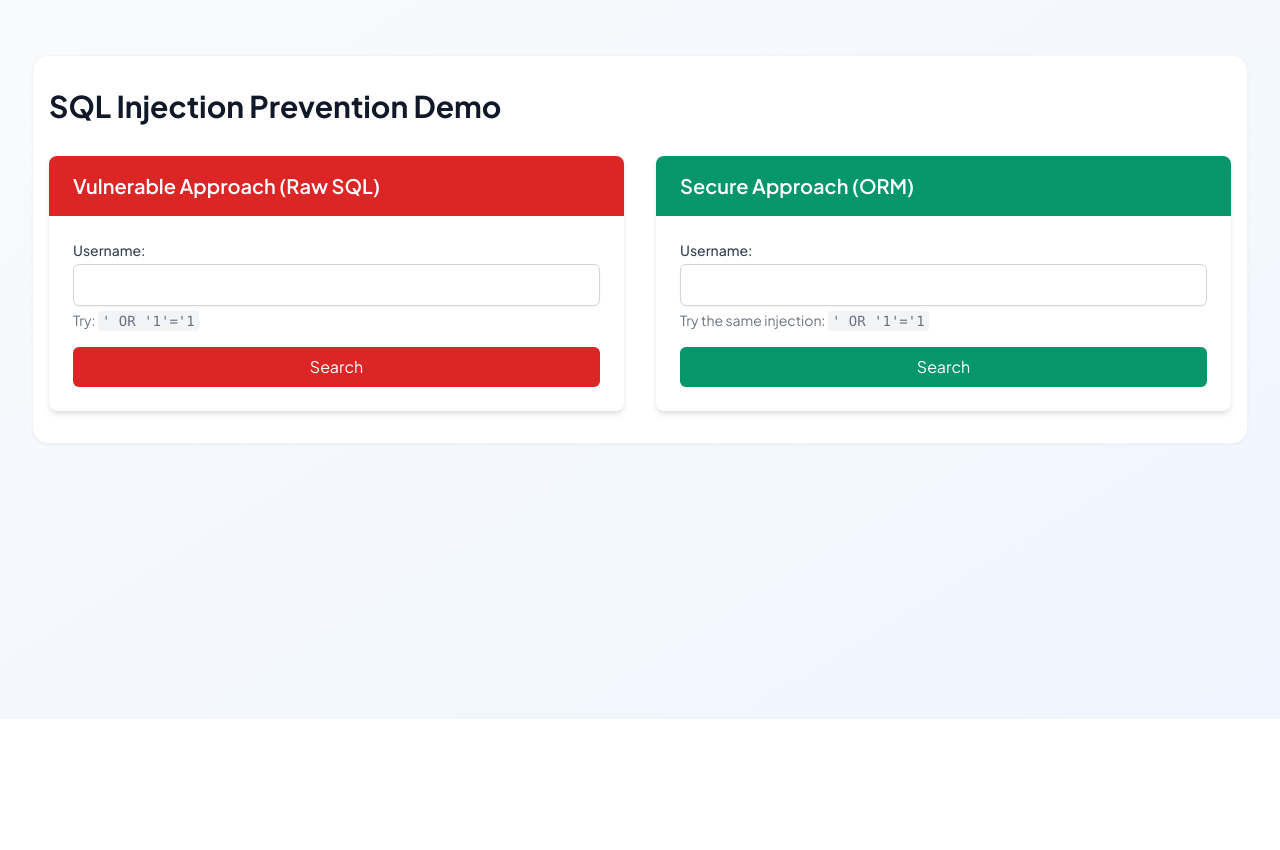
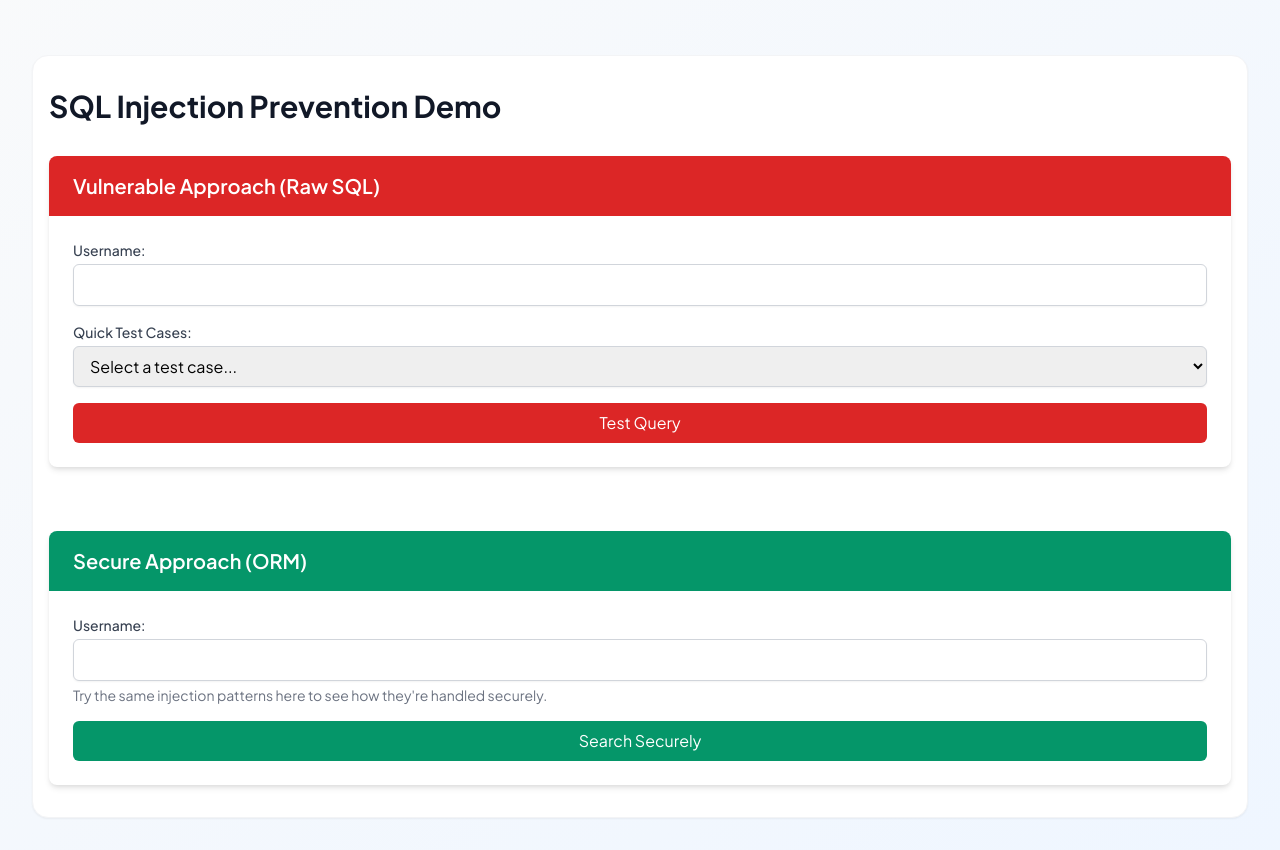
Before and after one commit to ronnie-nguru/Ronnie-Nguru-IS-Project-2, a Flask app: page /sqli_demo in a window 1280 px wide. Shown: the part 81-931 px from the top of the page. Before the commit the page ends 800 px from the top, so only its background shows below. Run offline with Flask 3, Linux system fonts and the light colour scheme; data comes from the database, SQL or seed files in the repository; some libraries are stand-ins or nearby versions.

Commit message:
sqli demo

```diff
--- a/web-application/app/routes/main.py
+++ b/web-application/app/routes/main.py
@@ -5,6 +5,8 @@ import os
 from config import config
 from app.models import storage
 from app.models.user import User
+import time
+from datetime import datetime
 
 config_name = os.environ.get('BANK_SPHERE_CONFIG') or 'default'
 
@@ -36,27 +38,112 @@ def faq():
     return render_template('main/faq.html')
 
 
+def init_test_db():
+    """Initialize test database with sample data"""
+    conn = sqlite3.connect("data-dev.sqlite")
+    cursor = conn.cursor()
+    try:
+        # Create users table if it doesn't exist
+        cursor.execute("""
+            CREATE TABLE IF NOT EXISTS test_users (
+                id INTEGER PRIMARY KEY,
+                username TEXT NOT NULL,
+                password TEXT NOT NULL,
+                email TEXT,
+                created_at TEXT
+            )
+        """)
+
+        # Create a secondary table for UNION injection tests
+        cursor.execute("""
+            CREATE TABLE IF NOT EXISTS test_user_details (
+                user_id INTEGER PRIMARY KEY,
+                address TEXT,
+                phone TEXT,
+                FOREIGN KEY (user_id) REFERENCES test_users (id)
+            )
+        """)
+
+        # Insert sample data if table is empty
+        cursor.execute("SELECT COUNT(*) FROM test_users")
+        if cursor.fetchone()[0] == 0:
+            sample_data = [
+                ('admin', 'admin123', 'admin@example.com', datetime.now().isoformat()),
+                ('user1', 'pass123', 'user1@example.com', datetime.now().isoformat()),
+                ('test_user', 'test123', 'test@example.com', datetime.now().isoformat())
+            ]
+            cursor.executemany(
+                "INSERT INTO test_users (username, password, email, created_at) VALUES (?, ?, ?, ?)",
+                sample_data
+            )
+
+            # Insert sample user details
+            cursor.execute("""
+                INSERT INTO test_user_details (user_id, address, phone)
+                VALUES (1, '123 Admin St', '555-0123')
+            """)
+
+        conn.commit()
+    except sqlite3.Error as e:
+        print(f"Database initialization error: {e}")
+    finally:
+        conn.close()
+
 @main.route('/sqli_demo', methods=['GET', 'POST'])
 def vulnerable_search():
     results = []
     unsafe_query = ''
 
+    if request.method == 'GET':
+        init_test_db()
+
     if request.method == 'POST':
         username = request.form['username']
 
-        unsafe_query = f"SELECT * FROM users WHERE username = '{username}'"
+        # Record the start time for timing attacks
+        start_time = time.time()
+
+        unsafe_query = f"SELECT * FROM test_users WHERE username = '{username}'"
 
         try:
-            print(config[config_name].SQLALCHEMY_DATABASE_URI)
             conn = sqlite3.connect("data-dev.sqlite")
             cursor = conn.cursor()
+
+            # Set a timeout for time-based attacks
+            conn.execute("PRAGMA busy_timeout = 5000")  # 5 second timeout
+
             cursor.execute(unsafe_query)
             results = cursor.fetchall()
-            flash(
-                f'Found {len(results)} results', 'warning')
+
+            # Handle time-based injection detection
+            execution_time = time.time() - start_time
+            if execution_time > 2:  # If query took more than 2 seconds
+                flash(f'Query took {execution_time:.2f} seconds to execute', 'warning')
+
+            # Detect potential UNION-based attacks
+            if ' UNION ' in username.upper():
+                flash('UNION-based query detected', 'warning')
+
+            # Detect potential information schema queries
+            if 'sqlite_master' in username.lower():
+                flash('Attempt to query database schema detected', 'warning')
+
+            flash(f'Found {len(results)} results', 'warning')
+
+            # Log the query for demonstration purposes
+            print(f"Executed query: {unsafe_query}")
 
         except sqlite3.Error as e:
-            flash(f'SQL Error: {str(e)}', 'danger')
+            error_msg = str(e)
+            flash(f'SQL Error: {error_msg}', 'danger')
+
+            # Provide helpful hints for different types of errors
+            if 'no such table' in error_msg.lower():
+                flash('Hint: Table might not exist or database structure is different', 'info')
+            elif 'syntax error' in error_msg.lower():
+                flash('Hint: SQL syntax error in injection attempt', 'info')
+            elif 'no such column' in error_msg.lower():
+                flash('Hint: Column name might be incorrect or database structure is different', 'info')
 
         finally:
             if 'conn' in locals():
@@ -68,15 +155,27 @@ def vulnerable_search():
         unsafe_query=html.escape(unsafe_query)
     )
 
+@main.route('/secure', methods=['GET', 'POST'])
+def secure_search():
+    if request.method == 'GET':
+        return render_template('sqli_test.html')
 
-@main.route('/secure', methods=['POST'])
-def secure_search():
     username = request.form['username']
+    results = []
 
     session = storage.get_session()
     try:
+        # Demonstrate proper parameter binding
         results = session.query(User).filter(User.username == username).all()
-        flash(f'Found {len(results)} results', 'info')
+
+        if results:
+            flash(f'Found {len(results)} results securely', 'info')
+        else:
+            flash('No results found', 'info')
+
+        # Show how the secure query is constructed
+        flash(f'Secure query used parameterized binding: User.username == ?', 'info')
+
     except Exception as e:
         flash(f'Error: {str(e)}', 'danger')
         results = []
--- a/web-application/app/templates/sqli_test.html
+++ b/web-application/app/templates/sqli_test.html
@@ -6,7 +6,8 @@
 <div class="container mx-auto px-4 py-8 max-w-7xl">
     <h1 class="text-3xl font-bold text-gray-900 mb-8">SQL Injection Prevention Demo</h1>
 
-        <div class="grid grid-cols-1 md:grid-cols-2 gap-8">
+    <div class="grid grid-cols-1 gap-8">
+        <!-- Vulnerable Section -->
         <div class="bg-white rounded-lg shadow-md overflow-hidden">
             <div class="bg-red-600 text-white px-6 py-4">
                 <h2 class="text-xl font-semibold">Vulnerable Approach (Raw SQL)</h2>
@@ -18,11 +19,39 @@
                         <input type="text" name="username"
                             class="w-full px-3 py-2 border border-gray-300 rounded-md shadow-sm focus:outline-none focus:ring-2 focus:ring-red-500 focus:border-red-500"
                             required>
-                            <p class="mt-1 text-sm text-gray-500">Try: <code class="bg-gray-100 px-1 py-0.5 rounded">' OR '1'='1</code></p>
+
+                        <!-- Test Cases Dropdown -->
+                        <div class="mt-4">
+                            <label class="block text-sm font-medium text-gray-700 mb-1">Quick Test Cases:</label>
+                            <select id="testCases" onchange="document.getElementsByName('username')[0].value=this.value"
+                                class="w-full px-3 py-2 border border-gray-300 rounded-md shadow-sm focus:outline-none focus:ring-2 focus:ring-red-500 focus:border-red-500">
+                                <option value="">Select a test case...</option>
+                                <optgroup label="Basic Injection">
+                                    <option value="' OR '1'='1">Basic TRUE condition</option>
+                                    <option value="' OR 1=1--">Comment out rest of query</option>
+                                    <option value="admin'--">Login bypass</option>
+                                </optgroup>
+                                <optgroup label="UNION Attacks">
+                                    <option value="' UNION SELECT id,username,NULL,NULL,NULL FROM test_user_details--">UNION two columns</option>
+                                    <option value="' UNION SELECT user_id,address,phone,NULL,NULL FROM test_user_details--">UNION user_details columns</option>
+                                    <option value="' UNION SELECT id,username,email,password,created_at FROM test_users--">UNION users extraction</option>
+                                </optgroup>
+                                <optgroup label="Information Gathering">
+                                    <option value="' ORDER BY 1--">Column count (ORDER BY 1)</option>
+                                    <option value="' AND 1=CONVERT(int,@@version)--">Version detection</option>
+                                    <option value="' AND 1=1 WAITFOR DELAY '0:0:5'--">Time-based test</option>
+                                </optgroup>
+                                <optgroup label="Error Based">
+                                    <option value="' AND 1=CONVERT(int,(SELECT @@version))--">Error-based version</option>
+                                    <option value="' AND 1=CONVERT(int,(SELECT top 1 name FROM sysobjects))--">Error-based table names</option>
+                                </optgroup>
+                            </select>
                         </div>
+                    </div>
+
                     <button type="submit"
                         class="w-full bg-red-600 text-white py-2 px-4 rounded-md hover:bg-red-700 focus:outline-none focus:ring-2 focus:ring-red-500 focus:ring-offset-2">
-                            Search
+                        Test Query
                     </button>
                 </form>
 
@@ -30,19 +59,30 @@
                 <div class="mt-6 space-y-4">
                     <div>
                         <h3 class="text-lg font-medium text-gray-900">Raw SQL Query:</h3>
-                            <div class="mt-2 bg-gray-50 rounded-md p-4 font-mono text-sm">
+                        <div class="mt-2 bg-gray-50 rounded-md p-4 font-mono text-sm overflow-x-auto">
                             {{ unsafe_query }}
                         </div>
                     </div>
+
                     <div>
                         <h3 class="text-lg font-medium text-gray-900">Results:</h3>
-                            <ul class="mt-2 space-y-2">
+                        <div class="mt-2">
+                            <div class="overflow-x-auto">
+                                <table class="min-w-full divide-y divide-gray-200">
+                                    <tbody class="bg-white divide-y divide-gray-200">
                                         {% for user in unsafe_results %}
-                                <li class="bg-gray-50 p-3 rounded-md">
-                                    ID: {{ user[0] }}, Username: {{ user[1] }}, Password: {{ user[2] }}
-                                </li>
+                                        <tr class="hover:bg-gray-50">
+                                            {% for field in user %}
+                                            <td class="px-6 py-4 whitespace-nowrap text-sm text-gray-500">
+                                                {{ field }}
+                                            </td>
                                             {% endfor %}
-                            </ul>
+                                        </tr>
+                                        {% endfor %}
+                                    </tbody>
+                                </table>
+                            </div>
+                        </div>
                     </div>
                 </div>
                 {% endif %}
@@ -50,7 +90,7 @@
         </div>
 
         <!-- Secure Section -->
-            <div class="bg-white rounded-lg shadow-md overflow-hidden">
+        <div class="bg-white rounded-lg shadow-md overflow-hidden mt-8">
             <div class="bg-green-600 text-white px-6 py-4">
                 <h2 class="text-xl font-semibold">Secure Approach (ORM)</h2>
             </div>
@@ -61,24 +101,32 @@
                         <input type="text" name="username"
                             class="w-full px-3 py-2 border border-gray-300 rounded-md shadow-sm focus:outline-none focus:ring-2 focus:ring-green-500 focus:border-green-500"
                             required>
-                            <p class="mt-1 text-sm text-gray-500">Try the same injection: <code class="bg-gray-100 px-1 py-0.5 rounded">' OR '1'='1</code></p>
+                        <p class="mt-1 text-sm text-gray-500">Try the same injection patterns here to see how they're handled securely.</p>
                     </div>
                     <button type="submit"
                         class="w-full bg-green-600 text-white py-2 px-4 rounded-md hover:bg-green-700 focus:outline-none focus:ring-2 focus:ring-green-500 focus:ring-offset-2">
-                            Search
+                        Search Securely
                     </button>
                 </form>
 
                 {% if safe_results %}
                 <div class="mt-6">
                     <h3 class="text-lg font-medium text-gray-900">Results:</h3>
-                        <ul class="mt-2 space-y-2">
+                    <div class="mt-2">
+                        <div class="overflow-x-auto">
+                            <table class="min-w-full divide-y divide-gray-200">
+                                <tbody class="bg-white divide-y divide-gray-200">
                                     {% for user in safe_results %}
-                            <li class="bg-gray-50 p-3 rounded-md">
+                                    <tr class="hover:bg-gray-50">
+                                        <td class="px-6 py-4 whitespace-nowrap text-sm text-gray-500">
                                             Username: {{ user.username }}
-                            </li>
+                                        </td>
+                                    </tr>
                                     {% endfor %}
-                        </ul>
+                                </tbody>
+                            </table>
+                        </div>
+                    </div>
                 </div>
                 {% endif %}
             </div>
@@ -90,7 +138,8 @@
     {% if messages %}
     <div class="mt-8 space-y-4">
         {% for category, message in messages %}
-                    <div class="rounded-md p-4 {% if category == 'danger' %}bg-red-50 text-red-700{% elif category == 'warning' %}bg-yellow-50 text-yellow-700{% else %}bg-blue-50 text-blue-700{% endif %}">
+        <div
+            class="rounded-md p-4 {% if category == 'danger' %}bg-red-50 text-red-700{% elif category == 'warning' %}bg-yellow-50 text-yellow-700{% else %}bg-blue-50 text-blue-700{% endif %}">
             {{ message }}
         </div>
         {% endfor %}
```
Lines whose indentation alone changed are shown as unchanged.
